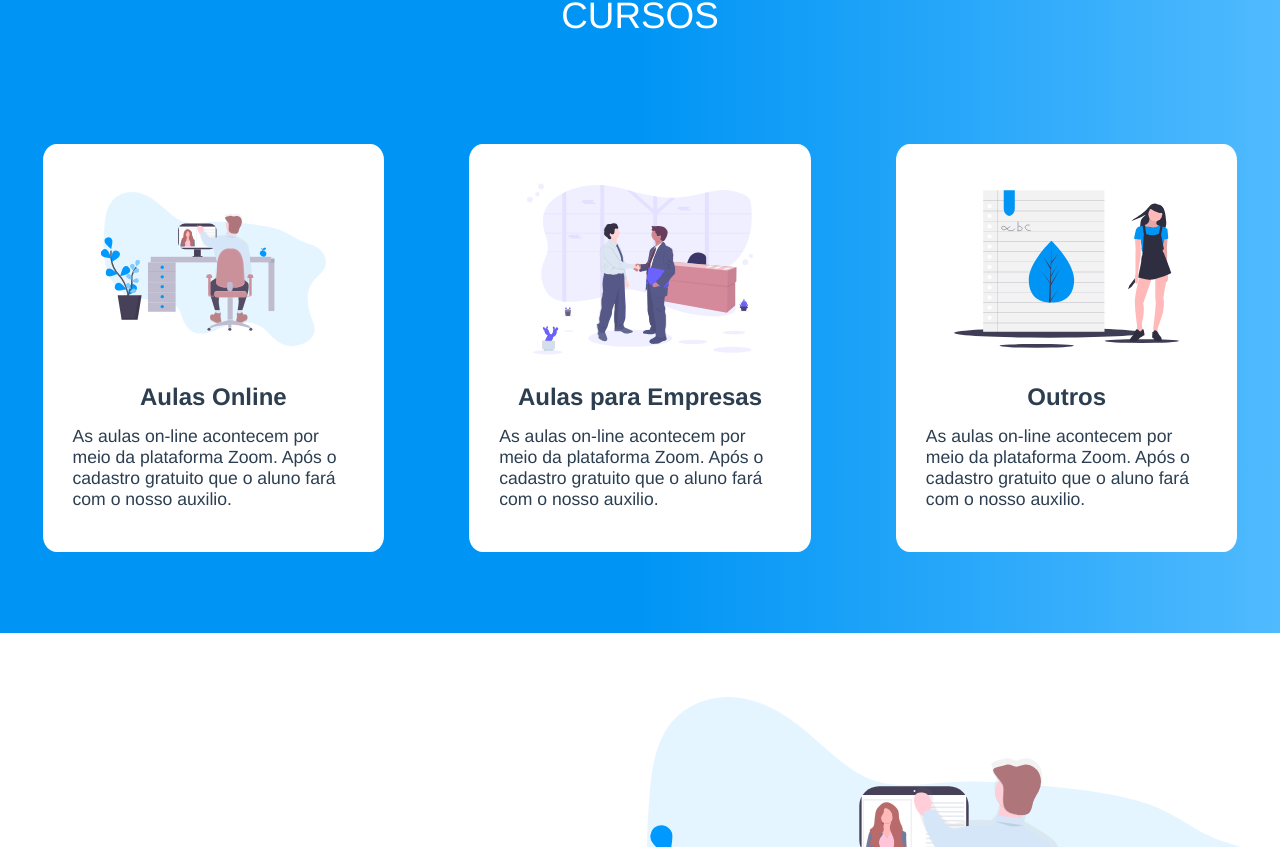
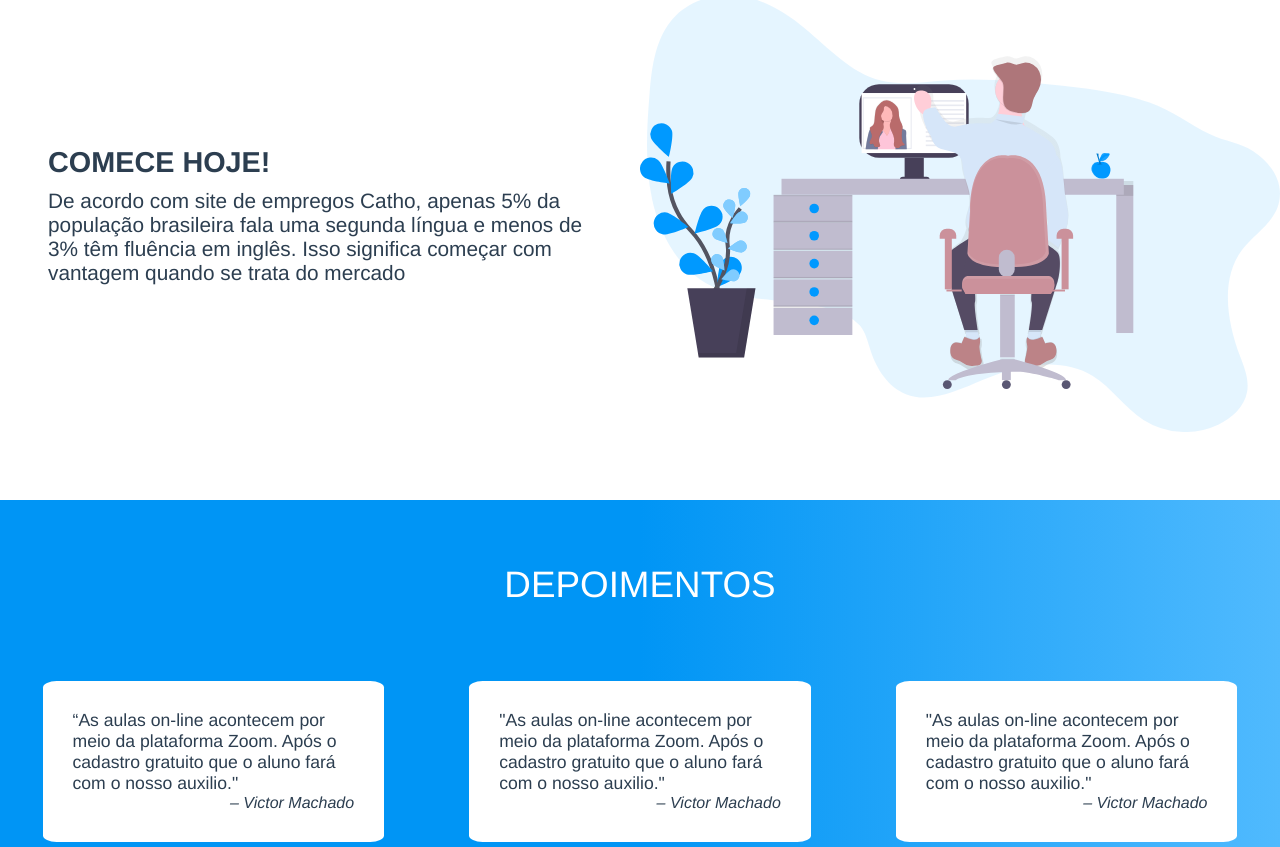
Before and after one commit to victormachadogp/vivasemlegenda-website-v2, a Vue app: page / in a window 1280 px wide. Shown: the part 1313-2160 px from the top of the page. Built offline with nearby package versions, Linux system fonts and the light colour scheme.

Commit message:
Testimonails section

```diff
--- a/src/components/CursosSection.vue
+++ b/src/components/Testimonials.vue
@@ -1,36 +1,35 @@
 <template>
   <div class="cursos-container">
-    <h2>CURSOS</h2>
+    <h2>DEPOIMENTOS</h2>
     <div class="grid-box">
       <div class="cursos-box box-1">
-        <img class="image-box" src="assets/desktop-man.svg" />
-        <h3>Aulas Online</h3>
         <p class="box-text">
-          As aulas on-line acontecem por
+          <span class="quotes">“</span>As aulas on-line acontecem por
           meio da plataforma Zoom. Após o
           cadastro gratuito que o aluno fará
-          com o nosso auxilio.
+          com o nosso auxilio."
         </p>
+        <p class="customer-name">Victor Machado</p>
       </div>
       <div class="cursos-box box-2">
-        <img class="image-box" src="assets/deal.svg" />
-        <h3>Aulas para Empresas</h3>
         <p class="box-text">
-          As aulas on-line acontecem por
+          "As aulas on-line acontecem por
           meio da plataforma Zoom. Após o
           cadastro gratuito que o aluno fará
-          com o nosso auxilio.
+          com o nosso auxilio."
         </p>
+                <p class="customer-name">Victor Machado</p>
+
       </div>
       <div class="cursos-box box-3">
-        <img class="image-box" src="assets/learning.svg" />
-        <h3>Outros</h3>
         <p class="box-text">
-          As aulas on-line acontecem por
+          "As aulas on-line acontecem por
           meio da plataforma Zoom. Após o
           cadastro gratuito que o aluno fará
-          com o nosso auxilio.
+          com o nosso auxilio."
         </p>
+                <p class="customer-name">Victor Machado</p>
+
       </div>
     </div>
   </div>
@@ -49,7 +48,7 @@ h2 {
   width: 100%;
   color: white;
   padding-top: 4rem;
-  padding-bottom: 4rem;
+  padding-bottom: 2rem;
   font-size: 2.3rem;
   font-weight: normal;
 }
@@ -64,7 +63,16 @@ h2 {
   width: 80%;
   height: 24vh;
 }
+.customer-name{
+  font-style: italic;
+    text-align: right;
+}
+.customer-name::before{
+  content: "– "
+}
+.quotes{
 
+}
 h3 {
   text-align: center;
   padding-top: 5%;
@@ -78,7 +86,7 @@ h3 {
   padding: 7%;
   border-radius: 4%;
   padding-top: 7%;
-  padding-bottom: 10%;
+  padding-bottom: 7%;
   transition: all 0.3s cubic-bezier(0.25, 0.8, 0.25, 1);
 }
 
--- a/src/views/Home.vue
+++ b/src/views/Home.vue
@@ -5,6 +5,7 @@
     <BannerPrincipal />
     <CursosSection />
     <ActionCall />
+    <Testimonials/>
     <Contact />
     <TheFooter />
   </div>
@@ -18,6 +19,7 @@ import CursosSection from "@/components/CursosSection.vue";
 import ActionCall from "@/components/ActionCall.vue";
 import Contact from "@/components/Contact.vue";
 import TheFooter from "@/components/TheFooter.vue";
+import Testimonials from "@/components/Testimonials.vue";
 
 export default {
   components: {
@@ -26,8 +28,9 @@ export default {
     BannerPrincipal,
     CursosSection,
     ActionCall,
+    Testimonials,
     Contact,
-    TheFooter
+    TheFooter,
   }
 };
 </script>
```
